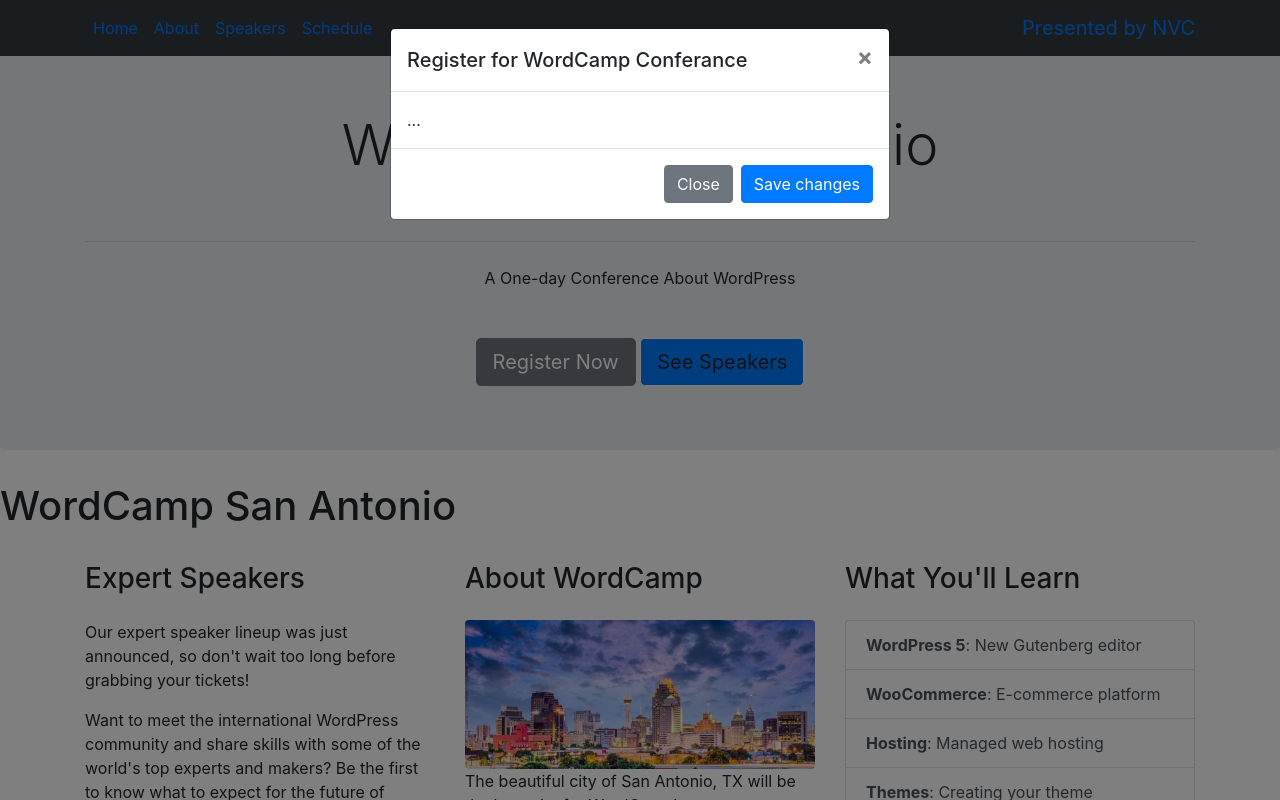
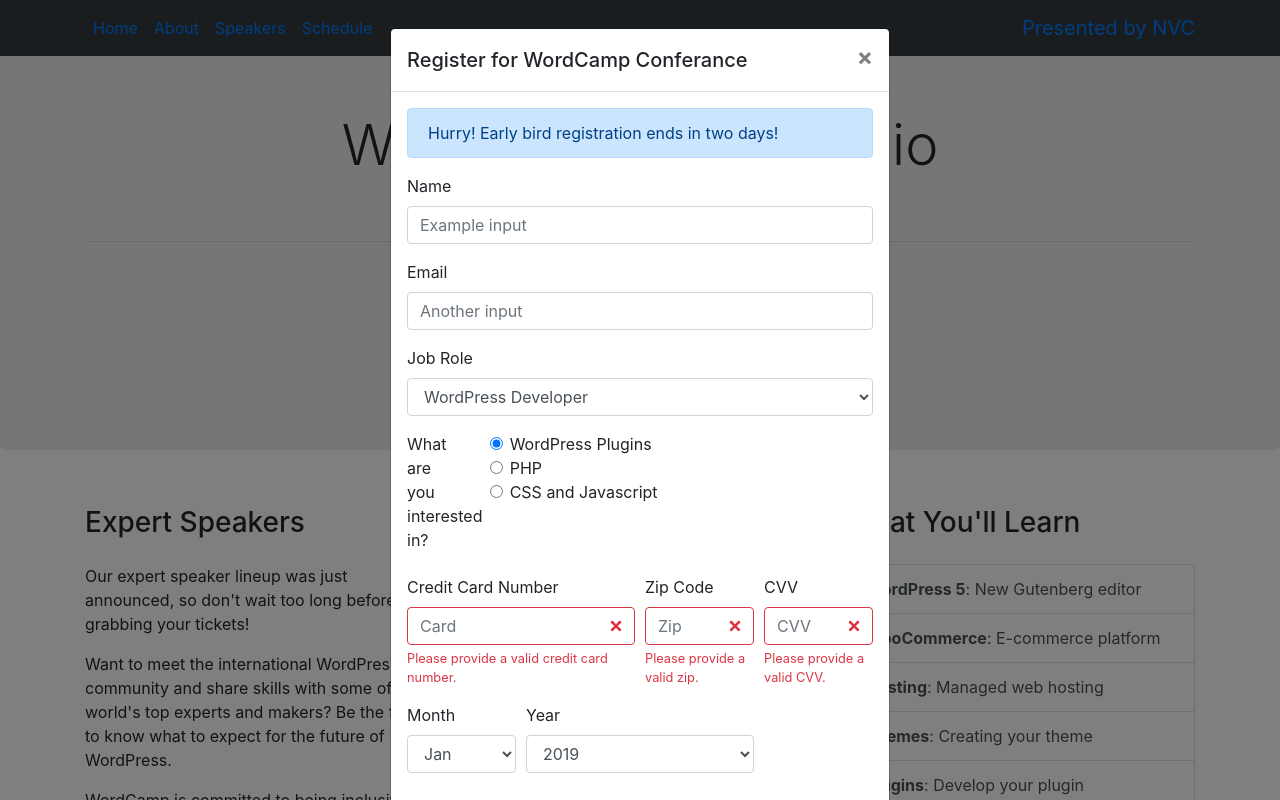
Before and after one commit to CamWil/WordCamp-San-Antonio, a plain HTML site: page index.html in a window 1280 px wide. Both pictures are taken after a click on the button "Register Now". Shown: the top 800 px of the page. Drawn offline with nearby package versions, Linux system fonts and the light colour scheme.

Commit message:
sign ups

```diff
--- a/index.html
+++ b/index.html
@@ -53,7 +53,6 @@
 </div>
 
 <!-- /jumbotron -->
-    <h1>WordCamp San Antonio</h1>
     <div class="container pt-4">
   <!-- about -->
   <div class="row">
@@ -257,15 +256,103 @@
         </button>
       </div>
       <div class="modal-body">
-        ...
+        <div class="alert alert-primary" role="alert">
+  Hurry! Early bird registration ends in two days!
+</div>
+        <form>
+  <div class="form-group">
+    <label for="formGroupExampleInput">Name</label>
+    <input type="text" class="form-control" id="formGroupExampleInput" placeholder="Example input">
+  </div>
+  <div class="form-group">
+    <label for="formGroupExampleInput2">Email</label>
+    <input type="text" class="form-control" id="formGroupExampleInput2" placeholder="Another input">
+  </div>
+  <div class="form-group">
+    <label for="exampleFormControlSelect1">Job Role</label>
+    <select class="form-control" id="exampleFormControlSelect1">
+      <option>WordPress Developer</option>
+      <option>Plugin Developer</option>
+      <option>PHP Specialist</option>
+      <option>CSS and JavaScript Programmer</option>
+    </select>
+  </div>
+  <fieldset class="form-group">
+    <div class="row">
+      <legend class="col-form-label col-sm-2 pt-0">What are you interested in?</legend>
+      <div class="col-sm-10">
+        <div class="form-check">
+          <input class="form-check-input" type="radio" name="gridRadios" id="gridRadios1" value="option1" checked>
+          <label class="form-check-label" for="gridRadios1">
+            WordPress Plugins
+          </label>
+        </div>
+        <div class="form-check">
+          <input class="form-check-input" type="radio" name="gridRadios" id="gridRadios2" value="option2">
+          <label class="form-check-label" for="gridRadios2">
+            PHP
+          </label>
+        </div>
+            <div class="form-check">
+          <input class="form-check-input" type="radio" name="gridRadios" id="gridRadios3" value="option3">
+          <label class="form-check-label" for="gridRadios3">
+            CSS and Javascript
+          </label>
+        </div>
+      </div>
+    </div>
+  </fieldset>
+  <div class="form-row">
+    <div class="col-md-6 mb-3">
+      <label for="validationServer03">Credit Card Number</label>
+      <input type="text" class="form-control is-invalid" id="validationServer03" placeholder="Card" required>
+      <div class="invalid-feedback">
+        Please provide a valid credit card number.
+      </div>
+    </div>
+    <div class="col-md-3 mb-3">
+      <label for="validationServer04">Zip Code</label>
+      <input type="text" class="form-control is-invalid" id="validationServer04" placeholder="Zip" required>
+      <div class="invalid-feedback">
+        Please provide a valid zip.
+      </div>
+    </div>
+    <div class="col-md-3 mb-3">
+      <label for="validationServer05">CVV</label>
+      <input type="text" class="form-control is-invalid" id="validationServer05" placeholder="CVV" required>
+      <div class="invalid-feedback">
+        Please provide a valid CVV.
+      </div>
+    </div>
+  </div>
+  <div class="form-row">
+  <div class="col-md-3 mb-3">
+    <label for="exampleFormControlSelect1">Month</label>
+    <select class="form-control" id="exampleFormControlSelect1">
+      <option>Jan</option>
+      <option>Feb</option>
+      <option>March</option>
+    </select>
+  </div>
+  <div class="col-md-6 mb-6">
+    <label for="exampleFormControlSelect1">Year</label>
+    <select class="form-control" id="exampleFormControlSelect1">
+      <option>2019</option>
+      <option>2020</option>
+      <option>2021</option>
+    </select>
+  </div>
+</div>
+</form>
       </div>
       <div class="modal-footer">
         <button type="button" class="btn btn-secondary" data-dismiss="modal">Close</button>
-        <button type="button" class="btn btn-primary">Save changes</button>
+        <button type="button" class="btn btn-primary">Register</button>
       </div>
     </div>
   </div>
 </div>
+
 <!-- /Modal -->
 
     <!-- Optional JavaScript -->
```
